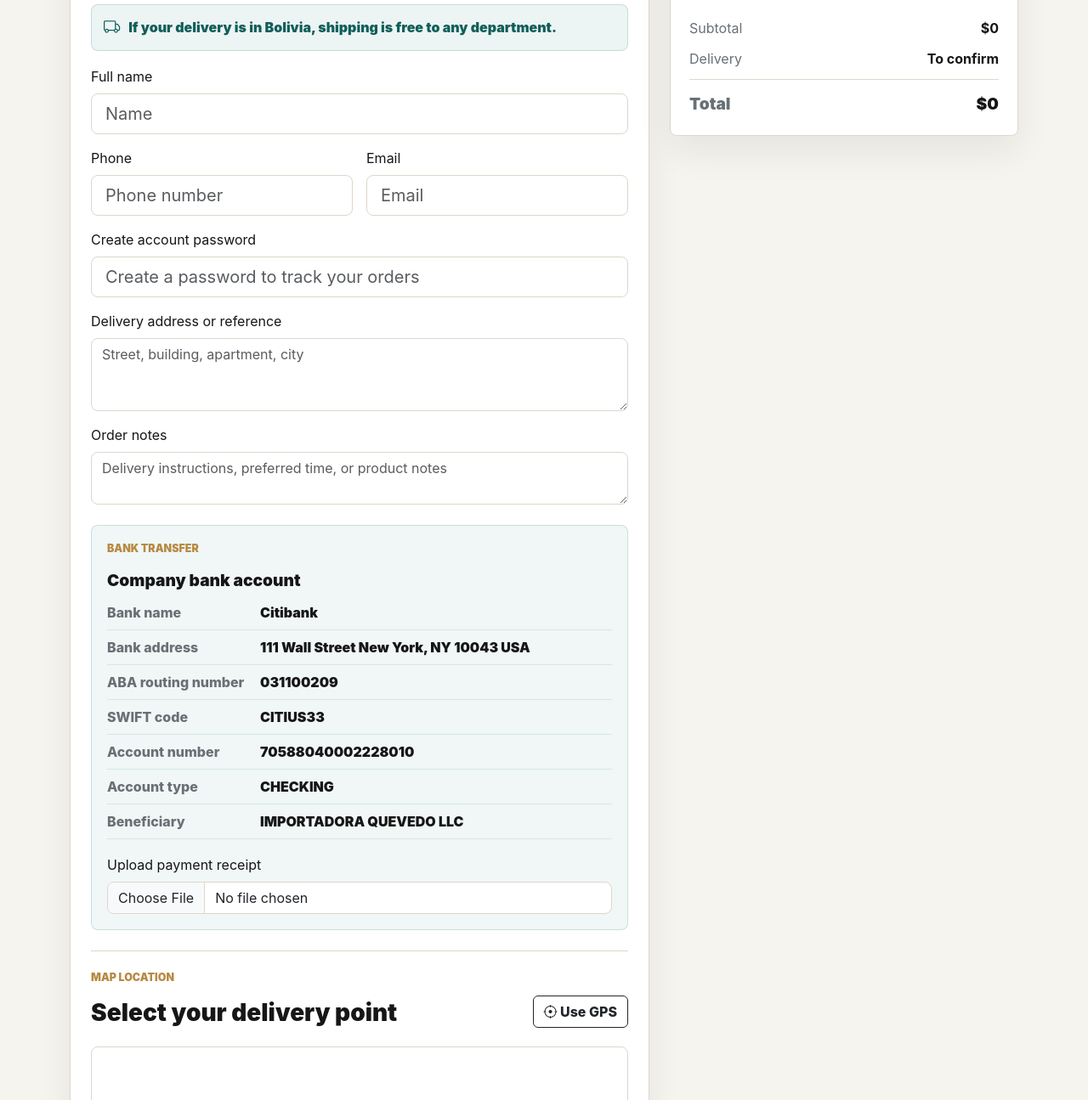
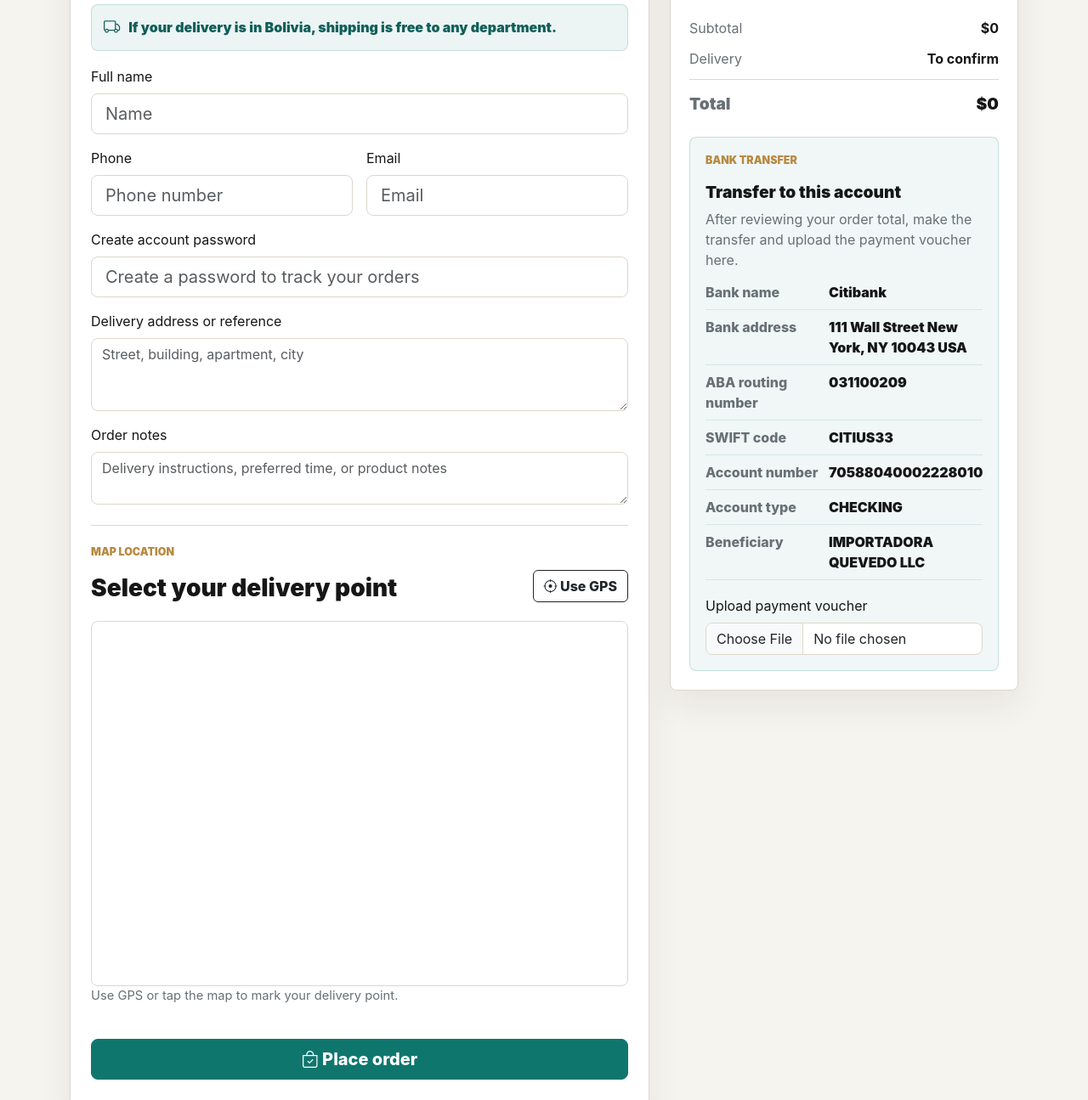
Before and after one commit to ceduardox/quevedo, a website: page public/checkout.html in a window 1280 px wide. Shown: the part 417-1712 px from the top of the page at 85% size. Drawn offline with nearby package versions, Linux system fonts and the light colour scheme; no server answers.

Commit message:
Move bank transfer upload to order summary

```diff
--- a/public/checkout.html
+++ b/public/checkout.html
@@ -102,25 +102,6 @@
                 </div>
               </div>
 
-              <div class="bank-transfer-box mt-4">
-                <div>
-                  <p class="eyebrow">Bank transfer</p>
-                  <h3>Company bank account</h3>
-                </div>
-                <dl>
-                  <div><dt>Bank name</dt><dd>Citibank</dd></div>
-                  <div><dt>Bank address</dt><dd>111 Wall Street New York, NY 10043 USA</dd></div>
-                  <div><dt>ABA routing number</dt><dd>031100209</dd></div>
-                  <div><dt>SWIFT code</dt><dd>CITIUS33</dd></div>
-                  <div><dt>Account number</dt><dd>70588040002228010</dd></div>
-                  <div><dt>Account type</dt><dd>CHECKING</dd></div>
-                  <div><dt>Beneficiary</dt><dd>IMPORTADORA QUEVEDO LLC</dd></div>
-                </dl>
-                <input type="hidden" name="paymentMethod" value="Bank transfer" />
-                <label class="form-label" for="receipt">Upload payment receipt</label>
-                <input class="form-control" id="receipt" name="receipt" type="file" accept="image/*,.pdf" />
-              </div>
-
               <div class="map-block mt-4">
                 <div class="map-toolbar">
                   <div>
@@ -138,6 +119,7 @@
 
               <input type="hidden" id="latitude" name="latitude" />
               <input type="hidden" id="longitude" name="longitude" />
+              <input type="hidden" name="paymentMethod" value="Bank transfer" />
               <button class="btn btn-primary btn-lg w-100 mt-4" type="submit">
                 <i class="bi bi-bag-check"></i>
                 Place order
@@ -162,6 +144,24 @@
               <div><span>Delivery</span><strong>To confirm</strong></div>
               <div class="summary-total"><span>Total</span><strong id="totalValue">$0</strong></div>
             </div>
+            <div class="bank-transfer-box mt-4">
+              <div>
+                <p class="eyebrow">Bank transfer</p>
+                <h3>Transfer to this account</h3>
+                <p class="bank-help">After reviewing your order total, make the transfer and upload the payment voucher here.</p>
+              </div>
+              <dl>
+                <div><dt>Bank name</dt><dd>Citibank</dd></div>
+                <div><dt>Bank address</dt><dd>111 Wall Street New York, NY 10043 USA</dd></div>
+                <div><dt>ABA routing number</dt><dd>031100209</dd></div>
+                <div><dt>SWIFT code</dt><dd>CITIUS33</dd></div>
+                <div><dt>Account number</dt><dd>70588040002228010</dd></div>
+                <div><dt>Account type</dt><dd>CHECKING</dd></div>
+                <div><dt>Beneficiary</dt><dd>IMPORTADORA QUEVEDO LLC</dd></div>
+              </dl>
+              <label class="form-label" for="receipt">Upload payment voucher</label>
+              <input class="form-control" id="receipt" name="receipt" type="file" accept="image/*,.pdf" form="orderForm" />
+            </div>
           </div>
         </aside>
       </div>
--- a/public/styles.css
+++ b/public/styles.css
@@ -711,6 +711,11 @@ body {
   font-weight: 900;
 }
 
+.bank-help {
+  color: var(--muted);
+  margin: 6px 0 0;
+}
+
 .bank-transfer-box dl {
   display: grid;
   gap: 8px;
@@ -719,7 +724,7 @@ body {
 
 .bank-transfer-box dl div {
   display: grid;
-  grid-template-columns: 170px 1fr;
+  grid-template-columns: 135px 1fr;
   gap: 10px;
   border-bottom: 1px solid rgba(15, 118, 110, 0.12);
   padding-bottom: 8px;
```
